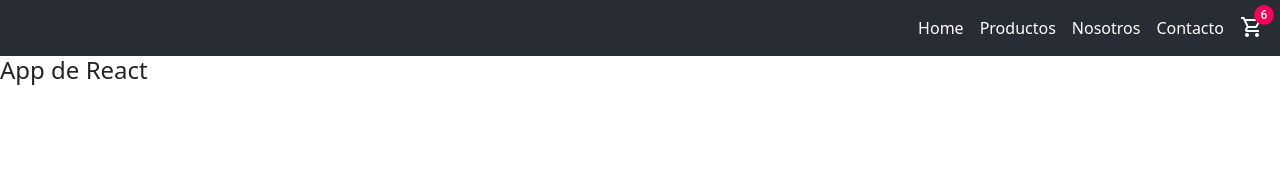
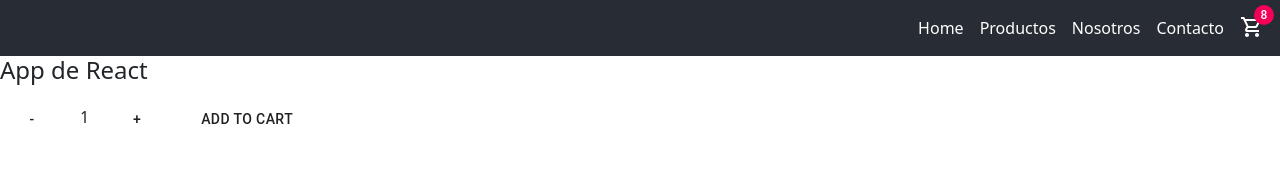
Before and after one commit to MatiasM5/curso.react, a React (Create React App) app: page / in a window 1280 px wide. Shown: the top 187 px of the page. Built offline with nearby package versions, Linux system fonts and the light colour scheme.

Commit message:
contador

```diff
--- a/package.json
+++ b/package.json
@@ -7,6 +7,7 @@
     "@emotion/styled": "^11.8.1",
     "@material-ui/core": "^4.12.3",
     "@material-ui/icons": "^4.11.2",
+    "@material-ui/styles": "^4.11.5",
     "@mui/icons-material": "^5.5.1",
     "@mui/material": "^5.5.3",
     "@mui/styled-engine-sc": "^5.5.2",
--- /dev/null
+++ b/src/ItemCount.js
@@ -0,0 +1,39 @@
+import { Button } from '@material-ui/core';
+import { Add, Remove } from '@material-ui/icons';
+import { useEffect, useState } from 'react';
+
+
+const ItemCount = ({ stock = 0, initial = 1,  onAdd }) => {
+    const [count, setCount] = useState(0);
+
+    useEffect(() => {
+        setCount(initial);
+    },[]);
+
+    const increment = () => {
+        if (count < stock) {
+            setCount(count + 1);
+        }
+    }
+
+    const decrement = () => {
+        if (count > initial) {
+            setCount(count - 1);
+        }
+    }
+    return (
+        <div>
+            <Button variant="outline-primary" onClick={decrement}>-</Button>
+            <span className="mx-3">{count}</span>
+            <Button variant="outline-primary" onClick={increment}>+</Button>
+            {
+                stock
+                ? <Button className="mx-3" variant="outline-primary" onClick={() => onAdd(count)}>Add to Cart</Button>
+                : <Button variant="outline-primary" disabled>Add to Cart</Button>
+            }
+
+        </div>
+    );
+}
+
+export default ItemCount;
--- a/src/components/CartWidget.js
+++ b/src/components/CartWidget.js
@@ -4,7 +4,7 @@ import { ShoppingCartOutlined } from "@material-ui/icons";
 
 const CartWidget = () => {
     return (
-        <Badge badgeContent={6} color="secondary">
+        <Badge badgeContent={8} color="secondary">
             <ShoppingCartOutlined />
         </Badge>
     );
--- a/src/components/ItemListContainer.js
+++ b/src/components/ItemListContainer.js
@@ -1,9 +1,17 @@
+import ItemCount from "../ItemCount";
+
+const onAdd = (qty) => {
+    alert("Has seleccionado " + qty + " items.");
+}
+
+
 const ItemListContainer = () => {
     return(
         <div>
             <h4>
                 <p> App de React </p>
             </h4>
+            <ItemCount stock={5} initial={1} onAdd={onAdd} />
         </div>
     );
 }
```
Also changed, not shown: 1 other file (tests, documents, lock files or other folders).
